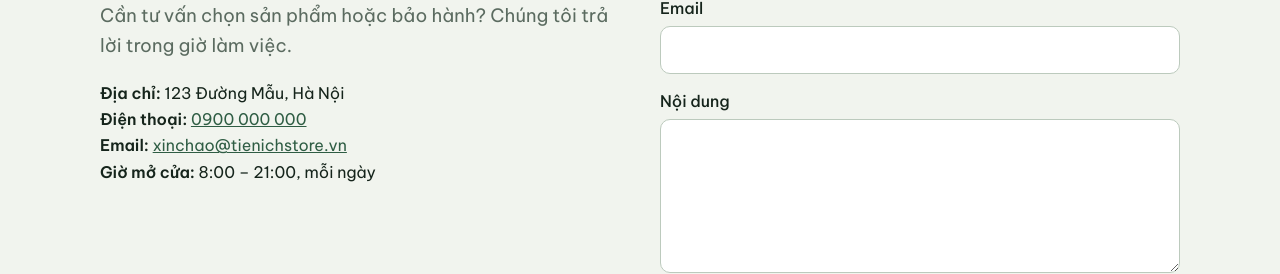
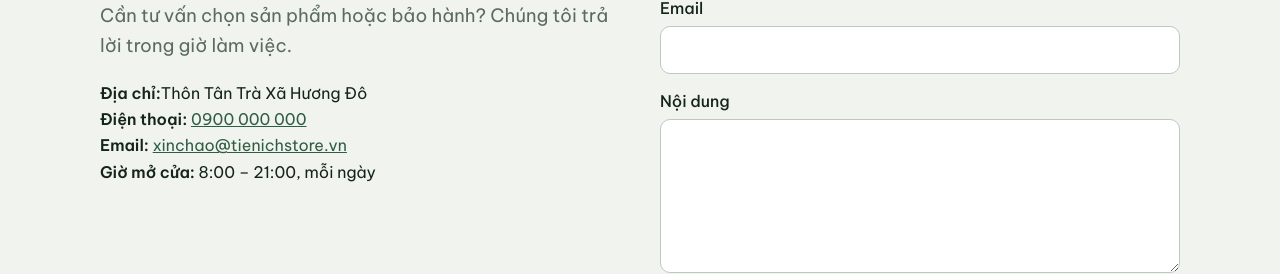
Before and after one commit to smile240493-coder/tiemtaphoa, a plain HTML site: page site/lien-he.html in a window 1280 px wide. Shown: the part 245-519 px from the top of the page. Drawn offline with Linux system fonts and the light colour scheme.

Commit message:
Update lien-he.html

```diff
--- a/site/lien-he.html
+++ b/site/lien-he.html
@@ -10,5 +10,5 @@
 <body data-page="contact"><a class="skip" href="#main">Bỏ qua điều hướng</a><header id="hdr"></header>
 <main id="main">
 <section class="wrap two"><div><h1>Liên hệ</h1><p class="lead">Cần tư vấn chọn sản phẩm hoặc bảo hành? Chúng tôi trả lời trong giờ làm việc.</p>
-<p><strong>Địa chỉ:</strong> 123 Đường Mẫu, Hà Nội<br><strong>Điện thoại:</strong> <a href="tel:0900000000">0900 000 000</a><br><strong>Email:</strong> <a href="mailto:xinchao@tienichstore.vn">xinchao@tienichstore.vn</a><br><strong>Giờ mở cửa:</strong> 8:00 – 21:00, mỗi ngày</p></div>
+<p><strong>Địa chỉ:</strong>Thôn Tân Trà Xã Hương Đô <br><strong>Điện thoại:</strong> <a href="tel:0989740300">0900 000 000</a><br><strong>Email:</strong> <a href="mailto:xinchao@tienichstore.vn">xinchao@tienichstore.vn</a><br><strong>Giờ mở cửa:</strong> 8:00 – 21:00, mỗi ngày</p></div>
 <form id="cf" class="form"><label>Họ tên<input name="name" required autocomplete="name"></label><label>Email<input name="email" type="email" required autocomplete="email"></label><label>Nội dung<textarea name="msg" rows="5" required></textarea></label><button class="btn">Gửi tin nhắn</button><p id="cmsg" role="status"></p></form></section></main><footer id="ftr"></footer><script src="js/data.js" defer></script><script src="js/app.js" defer></script></body></html>
```
